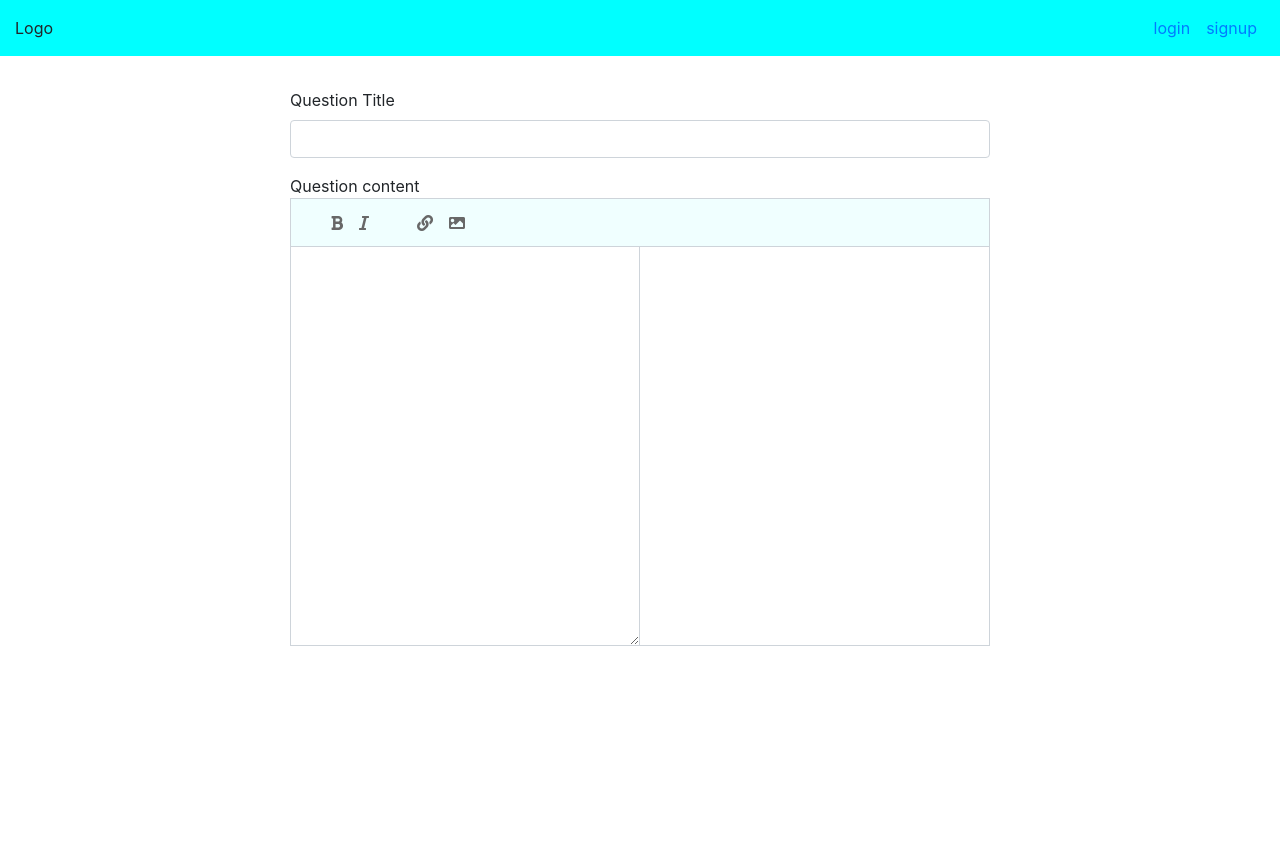
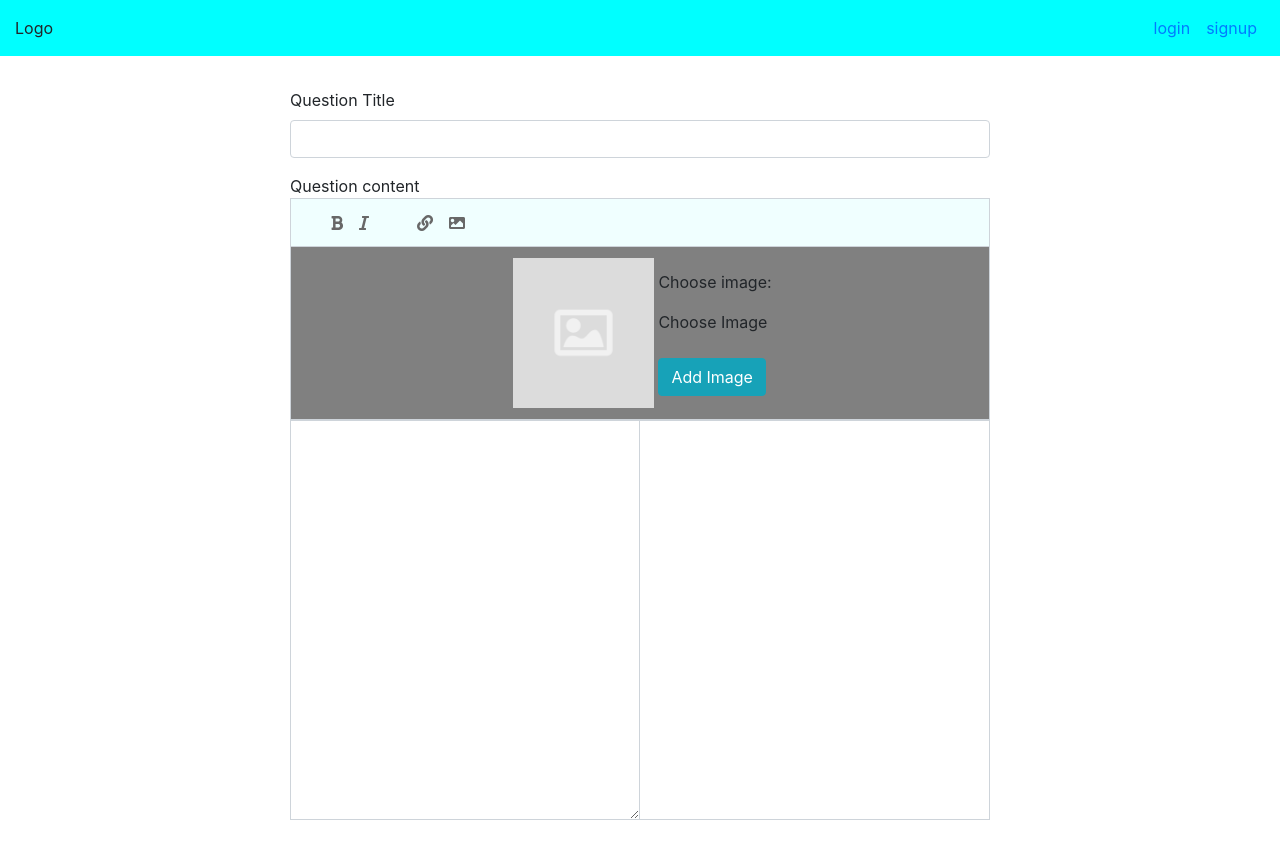
Before and after one commit to andriyprodan/support_student_web, a React (Create React App) app: page /create-question in a window 1280 px wide. Both pictures are taken after a click on the icon 457 px from the left and 222 px from the top of the page. Shown: the top 858 px of the page. Before the commit the page ends 800 px from the top, so only its background shows below. Built offline with nearby package versions, Linux system fonts and the light colour scheme; no server answers.

Commit message:
Adding images to Markdown TextEditor

```diff
--- a/public/index.html
+++ b/public/index.html
@@ -12,6 +12,7 @@
 
     <link rel="stylesheet" href="https://stackpath.bootstrapcdn.com/bootstrap/4.4.1/css/bootstrap.min.css" integrity="sha384-Vkoo8x4CGsO3+Hhxv8T/Q5PaXtkKtu6ug5TOeNV6gBiFeWPGFN9MuhOf23Q9Ifjh" crossorigin="anonymous">
     <link rel="stylesheet" href="https://pro.fontawesome.com/releases/v5.10.0/css/all.css" integrity="sha384-AYmEC3Yw5cVb3ZcuHtOA93w35dYTsvhLPVnYs9eStHfGJvOvKxVfELGroGkvsg+p" crossorigin="anonymous"/>
+    <script src="https://code.jquery.com/jquery-3.6.0.min.js" integrity="sha256-/xUj+3OJU5yExlq6GSYGSHk7tPXikynS7ogEvDej/m4=" crossorigin="anonymous"></script>
 
     <link rel="apple-touch-icon" href="%PUBLIC_URL%/logo192.png" />
     <!--
--- a/src/App.js
+++ b/src/App.js
@@ -17,7 +17,7 @@ function App() {
       setUsername(json.data.username);
       setLoggedIn(true);
     })
-  })
+  }, [username])
 
   const handleSuccessfulAuth = (username) => {
     setLoggedIn(true);
--- a/src/auth/SignupForm.js
+++ b/src/auth/SignupForm.js
@@ -36,7 +36,7 @@ export default function SignupForm(props) {
             axiosInstance.defaults.headers['Authorization'] = 'JWT ' + tokens_resp.data.access;
             localStorage.setItem('access_token', tokens_resp.data.access);
             localStorage.setItem('refresh_token', tokens_resp.data.refresh);
-            // set global App variable 'username'
+            // set global App state 'username'
             props.successfulAuthCallback(username);
             props.history.push('/');
 
--- a/src/axiosApi.js
+++ b/src/axiosApi.js
@@ -1,6 +1,6 @@
 import axios from 'axios';
 
-const baseURL = 'http://127.0.0.1:8000/api/';
+export const baseURL = 'http://127.0.0.1:8000/api/';
 
 const axiosInstance = axios.create({
     baseURL: baseURL,
--- /dev/null
+++ b/src/components/CreateQuestion.css
@@ -0,0 +1,5 @@
+.create-question-form .form-group {
+  position: relative;
+  z-index: 5;
+}
+/*# sourceMappingURL=CreateQuestion.css.map */
--- a/src/components/CreateQuestion.js
+++ b/src/components/CreateQuestion.js
@@ -1,6 +1,9 @@
 import React, {useState, useEffect} from 'react';
 
-import TextEditor from './TextEditor'
+import './CreateQuestion.css';
+import TextEditor from './TextEditor';
+
+import { default as axiosInstance, baseURL } from '../axiosApi';
 
 function CreateQuestion() {
     const [title, setTitle] = useState('');
@@ -12,7 +15,12 @@ function CreateQuestion() {
                 <label htmlFor="question-title">Question Title</label>
                 <input type="text" className="form-control" id="question-title"/>
             </div>
-            <TextEditor label="Question content" name="question-content" />
+            <TextEditor
+                label="Question content"
+                name="question-content"
+                axiosInstance={axiosInstance}
+                uploadImagesURL={baseURL + 'upload_question_image/'}
+            />
         </form>
     )
 }
--- a/src/components/TextEditor.css
+++ b/src/components/TextEditor.css
@@ -30,6 +30,8 @@
   -webkit-box-pack: justify;
       -ms-flex-pack: justify;
           justify-content: space-between;
+  position: relative;
+  z-index: 5;
 }
 
 .markdown-content > * {
@@ -47,4 +49,69 @@
   border: 1px solid #ced4da;
   border-left: none;
 }
+
+.markdown-result img {
+  max-width: 50%;
+}
+
+.image-upload-dialogue {
+  background: gray;
+  position: relative;
+  -webkit-box-sizing: border-box;
+          box-sizing: border-box;
+  -webkit-transition: max-height .2s ease-out;
+  transition: max-height .2s ease-out;
+  overflow: hidden;
+  -webkit-box-pack: center;
+      -ms-flex-pack: center;
+          justify-content: center;
+  -webkit-box-align: center;
+      -ms-flex-align: center;
+          align-items: center;
+  -webkit-animation: openDialogue .2s;
+          animation: openDialogue .2s;
+}
+
+.image-upload-dialogue > div {
+  display: -webkit-box;
+  display: -ms-flexbox;
+  display: flex;
+  -webkit-box-align: center;
+      -ms-flex-align: center;
+          align-items: center;
+}
+
+.image-upload-dialogue button {
+  display: block;
+  margin-top: 1em;
+}
+
+.image-upload-dialogue.active {
+  border: 1px solid #ced4da;
+  padding: .7em;
+}
+
+.content-label {
+  background: white;
+}
+
+#image-preview {
+  height: 150px;
+  width: 150px;
+  background-image: url("../images/image_placeholder.jpg");
+  background-size: contain;
+  background-repeat: no-repeat;
+  background-position: center;
+}
+
+.image-input-group {
+  position: relative;
+}
+
+#image-input {
+  opacity: 0;
+  position: absolute;
+  left: 0;
+  width: 100%;
+}
 /*# sourceMappingURL=TextEditor.css.map */
--- a/src/components/TextEditor.js
+++ b/src/components/TextEditor.js
@@ -89,9 +89,54 @@ function TextEditor(props) {
         wrapSelectedText(` [${descriptionPlaceholder}](${protocol}`, ') ', linkPlaceholder);
     }
 
+    function toggleImageUploadDialogue() {
+        let tab = window.$('.image-upload-dialogue');
+
+        if (tab.hasClass('active')) {
+            tab.css('max-height', '0').on('transitionend', () => {
+                tab.css('display', 'none');
+            }).unbind('transitionend');
+        } else {
+            // call outerWidth to force reflow
+            tab.css('display', 'flex').outerWidth();
+            tab.css('max-height', '700px');
+        }
+
+        tab.toggleClass('active');
+    }
+
+    function handleImagePreview(e) {
+        let file = e.target.files[0];
+        let fr = new FileReader();
+        fr.onload = (e) => {
+            let bgImage = 'url("' + e.target.result + '")';
+            document.getElementById('image-preview').style.backgroundImage = bgImage;
+        }
+        fr.readAsDataURL(file);
+    }
+
+    async function handleAddImageBtnClick(e) {
+        e.preventDefault();
+        let input = document.getElementById('image-input');
+        if (!input.files[0]) {
+            alert('Please, add an image!');
+            return;
+        }
+        let formData = new FormData();
+        formData.append('image', input.files[0]);
+        try {
+            let resp = await props.axiosInstance.post(props.uploadImagesURL, formData);
+            let image = `\n![Image info](${resp.data.url})`;
+            setContent(content + image);
+            toggleImageUploadDialogue();
+        } catch (error) {
+            console.log(error);
+        }
+    }
+
     return (
         <div className="form-group">
-            <div>{ props.label }</div>
+            <div className="content-label">{ props.label }</div>
             <div className="markdown-control-panel">
                 <div className="text-type">
                     <i className="fa fa-bold" onClick={handleBoldIconClick}></i>
@@ -100,7 +145,21 @@ function TextEditor(props) {
 
                 <div className="text-format">
                     <i className="fa fa-link" onClick={handleHyperlinkIconClick}></i>
-                    <i className="fa fa-image"></i>
+                    <i className="fa fa-image" onClick={toggleImageUploadDialogue}></i>
+                </div>
+            </div>
+
+            <div className="image-upload-dialogue" style={{display: 'none', maxHeight: "0"}}>
+                <div className="image-upload-dialogue__inner">
+                    <div id="image-preview"></div>
+                    <div>
+                        <p>Choose image:</p>
+                        <div className="image-input-group">
+                            <label htmlFor="image-input">Choose Image</label>
+                            <input type="file" id="image-input" className="image-input" onChange={handleImagePreview}/>
+                        </div>
+                        <button className="btn btn-info d-b" onClick={handleAddImageBtnClick}>Add Image</button>
+                    </div>
                 </div>
             </div>
 
```
Also changed, not shown: src/images/image_placeholder.jpg (added).
